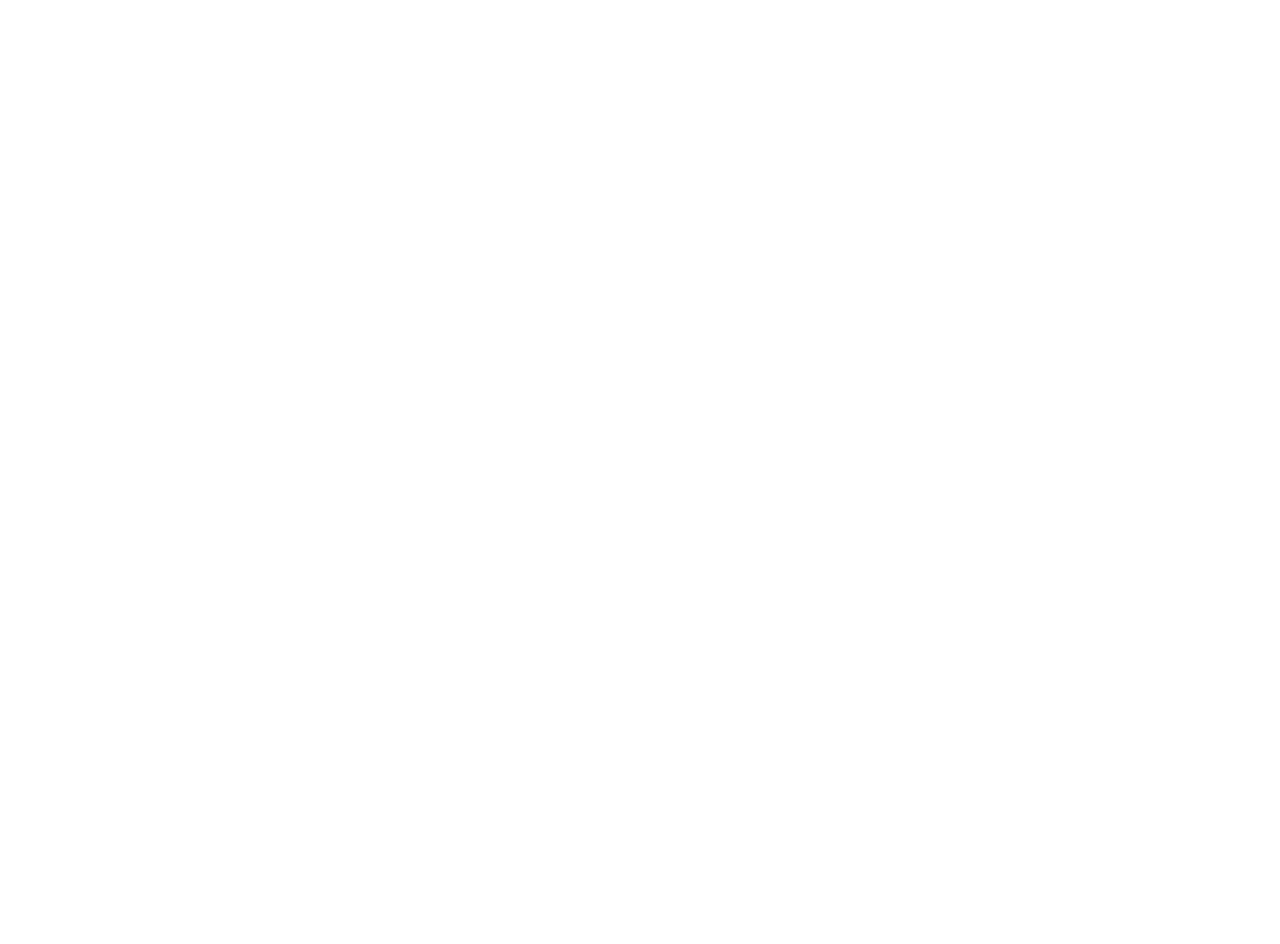
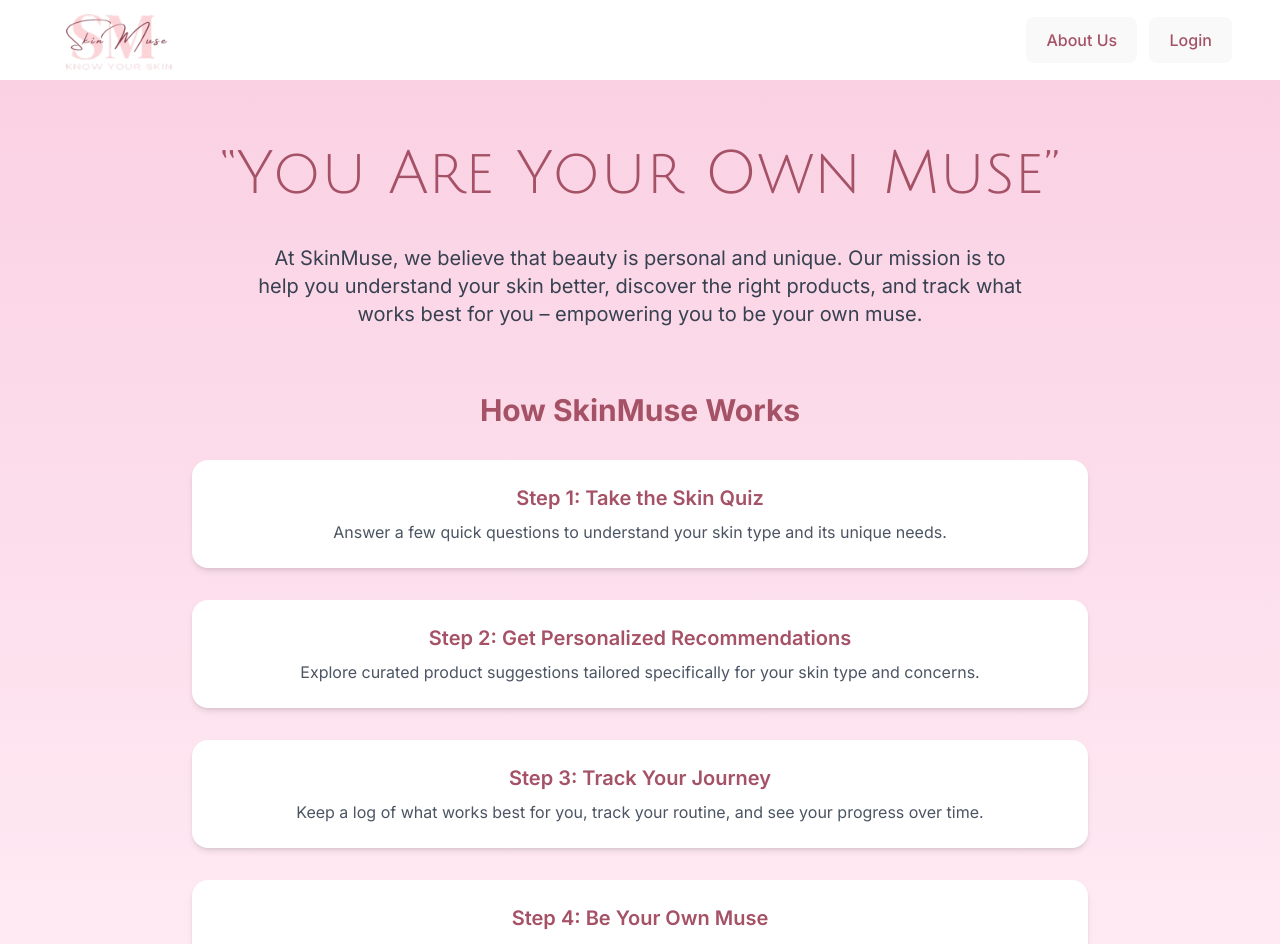
Before and after one commit to rimpleshrestha/skinmuse_frontend, a React (Vite) app: page /about in a window 1280 px wide. Before the commit this address had no page. Shown: the top 944 px of the page. Before the commit the page ends 800 px from the top, so only its background shows below. Built offline with nearby package versions, Linux system fonts and the light colour scheme; a web font is replaced by a local one.

Commit message:
about us page

```diff
--- a/package.json
+++ b/package.json
@@ -11,6 +11,7 @@
   },
   "dependencies": {
     "axios": "^1.9.0",
+    "framer-motion": "^12.23.6",
     "jwt-decode": "^4.0.0",
     "react": "^19.1.0",
     "react-dom": "^19.1.0",
--- a/src/App.jsx
+++ b/src/App.jsx
@@ -2,7 +2,8 @@ import { BrowserRouter as Router, Routes, Route } from "react-router-dom";
 import Homepage from "./pages/Homepage";
 import SignupPage from "./pages/SignupPage";
 import RegisterPage from "./pages/RegisterPage";
-import Quiz from "./pages/Quiz"; // ✅ Import your Quiz page
+import Quiz from "./pages/Quiz";
+import AboutUs from "./pages/AboutUs"; // <-- ✅ Import About Us page
 
 function App() {
   return (
@@ -11,7 +12,9 @@ function App() {
         <Route path="/" element={<Homepage />} />
         <Route path="/signup" element={<SignupPage />} />
         <Route path="/register" element={<RegisterPage />} />
-        <Route path="/quiz" element={<Quiz />} /> {/* ✅ Add this line */}
+        <Route path="/quiz" element={<Quiz />} />
+        <Route path="/about" element={<AboutUs />} />{" "}
+        {/* <-- ✅ Add About Us route */}
       </Routes>
     </Router>
   );
--- a/src/pages/AboutUs.jsx
+++ b/src/pages/AboutUs.jsx
@@ -0,0 +1,70 @@
+import React from "react";
+
+export default function AboutUs() {
+  return (
+    <div className="min-h-screen bg-gradient-to-b from-[#fad1e3] to-[#ffedf5] flex flex-col items-center px-6 py-16 font-inter">
+      {/* Motto */}
+      <h1
+        className="text-4xl md:text-6xl font-bold text-[#A55166] text-center mb-10"
+        style={{ fontFamily: "'Julius Sans One', sans-serif" }}
+      >
+        “You Are Your Own Muse”
+      </h1>
+
+      <p className="text-lg md:text-xl text-gray-700 text-center max-w-3xl mb-16">
+        At SkinMuse, we believe that beauty is personal and unique. Our mission
+        is to help you understand your skin better, discover the right products,
+        and track what works best for you – empowering you to be your own muse.
+      </p>
+
+      {/* Flow of the App */}
+      <div className="w-full max-w-4xl">
+        <h2 className="text-2xl md:text-3xl font-bold text-[#A55166] mb-8 text-center">
+          How SkinMuse Works
+        </h2>
+
+        <div className="flex flex-col gap-8">
+          <div className="bg-white shadow-md rounded-2xl p-6 text-center hover:shadow-xl transition">
+            <h3 className="text-xl font-semibold text-[#A55166] mb-2">
+              Step 1: Take the Skin Quiz
+            </h3>
+            <p className="text-gray-600">
+              Answer a few quick questions to understand your skin type and its
+              unique needs.
+            </p>
+          </div>
+
+          <div className="bg-white shadow-md rounded-2xl p-6 text-center hover:shadow-xl transition">
+            <h3 className="text-xl font-semibold text-[#A55166] mb-2">
+              Step 2: Get Personalized Recommendations
+            </h3>
+            <p className="text-gray-600">
+              Explore curated product suggestions tailored specifically for your
+              skin type and concerns.
+            </p>
+          </div>
+
+          <div className="bg-white shadow-md rounded-2xl p-6 text-center hover:shadow-xl transition">
+            <h3 className="text-xl font-semibold text-[#A55166] mb-2">
+              Step 3: Track Your Journey
+            </h3>
+            <p className="text-gray-600">
+              Keep a log of what works best for you, track your routine, and see
+              your progress over time.
+            </p>
+          </div>
+
+          <div className="bg-white shadow-md rounded-2xl p-6 text-center hover:shadow-xl transition">
+            <h3 className="text-xl font-semibold text-[#A55166] mb-2">
+              Step 4: Be Your Own Muse
+            </h3>
+            <p className="text-gray-600">
+              With the right tools and insights, embrace your natural beauty and
+              take control of your skincare journey.
+            </p>
+          </div>
+        </div>
+      </div>
+    </div>
+  );
+}
--- a/src/routers/AppRouter.jsx
+++ b/src/routers/AppRouter.jsx
@@ -7,15 +7,15 @@ import Dashboard from "../pages/Dashboard";
 import Quiz from "../pages/Quiz";
 import CreatePostPage from "../pages/CreatePostPage";
 import ProfilePage from "../pages/Profilepage";
-import ProductPage from "../pages/Productpage"; // <-- Import ProductPage here
+import ProductPage from "../pages/Productpage";
 import { Toaster } from "react-hot-toast";
 import MainLayout from "../layouts/MainLayout";
 import ProductList from "../pages/ProductList";
+import AboutUs from "../pages/AboutUs"; // <-- Added
 
 const AppRouter = () => {
   const navigate = useNavigate();
   const location = useLocation();
-
   const [token, setToken] = useState(sessionStorage.getItem("access-token"));
 
   useEffect(() => {
@@ -36,14 +36,15 @@ const AppRouter = () => {
           <Route path="/" element={<Homepage />} />
           <Route path="/create-post/" element={<CreatePostPage />} />
           <Route path="/create-post/:id" element={<CreatePostPage />} />
-          <Route path="/products" element={<ProductPage />} />{" "}
-          <Route path="/saved-products" element={<ProductList />} />{" "}
-          {/* <-- Added here */}
+          <Route path="/products" element={<ProductPage />} />
+          <Route path="/saved-products" element={<ProductList />} />
           <Route path="/dashboard" element={<Dashboard />} />
           <Route path="/register" element={<RegisterPage />} />
           <Route path="/signup" element={<SignupPage />} />
           <Route path="/quiz" element={<Quiz />} />
           <Route path="/profile" element={<ProfilePage />} />
+          <Route path="/about" element={<AboutUs />} />{" "}
+          {/* <-- New About Us route */}
         </Route>
       </Routes>
       <Toaster />
```
Also changed, not shown: 1 other file (tests, documents, lock files or other folders).
